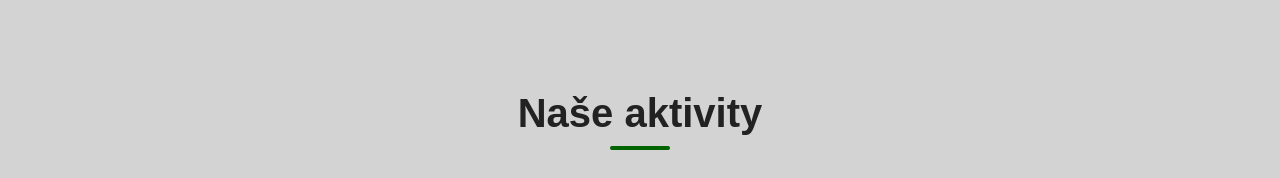
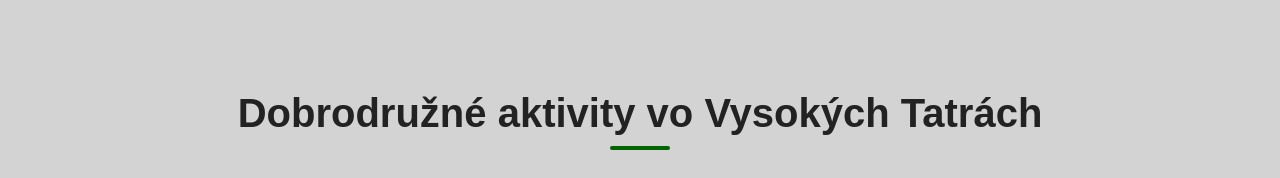
Before and after one commit to pavlickodavid70-rgb/AdventureWeb, a plain HTML site: page index.html in a window 1280 px wide. Shown: the part 622-800 px from the top of the page. Drawn offline with Linux system fonts and the light colour scheme.

Commit message:
Update index.html

```diff
--- a/index.html
+++ b/index.html
@@ -69,7 +69,7 @@
 
 <section id="aktivity">
 
-    <h2>Naše aktivity</h2>
+    <h2>Dobrodružné aktivity vo Vysokých Tatrách</h2>
 
     <div class="cards">
 
```
